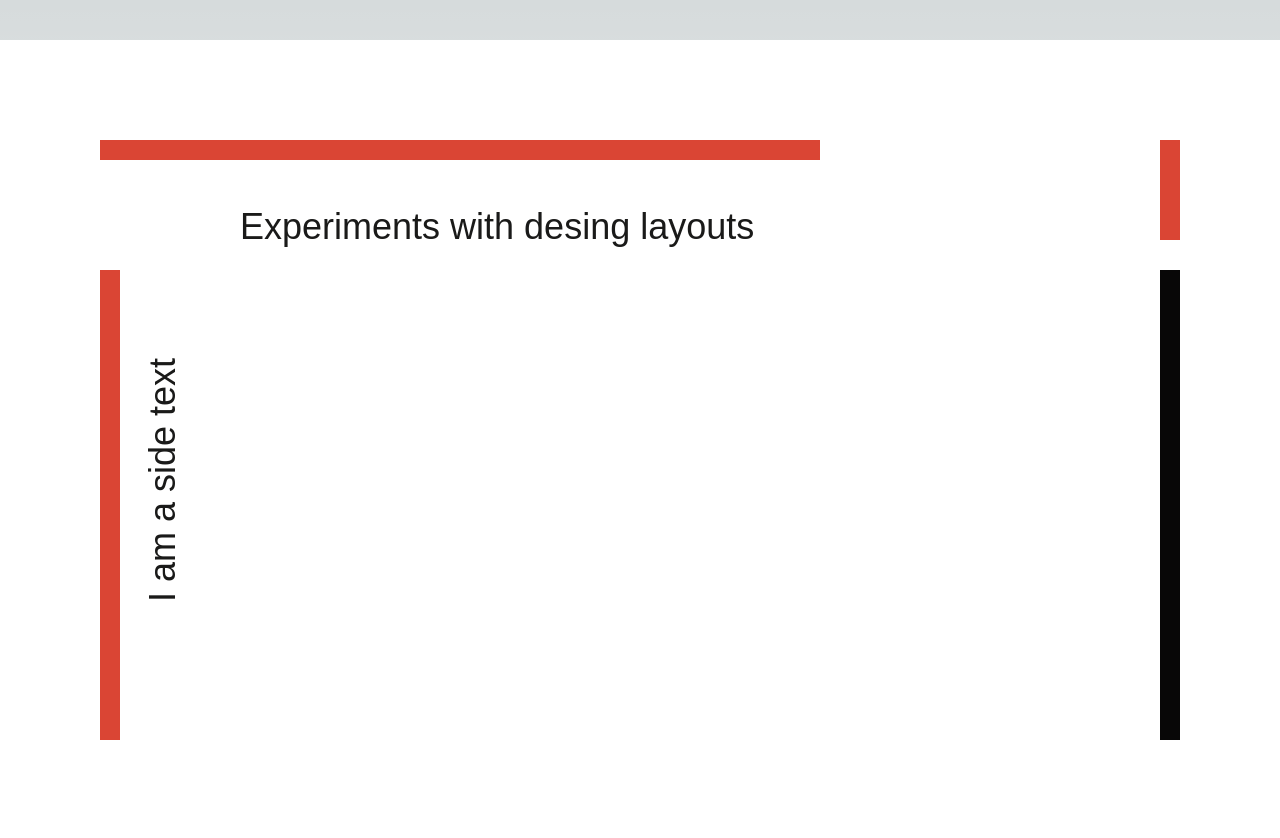
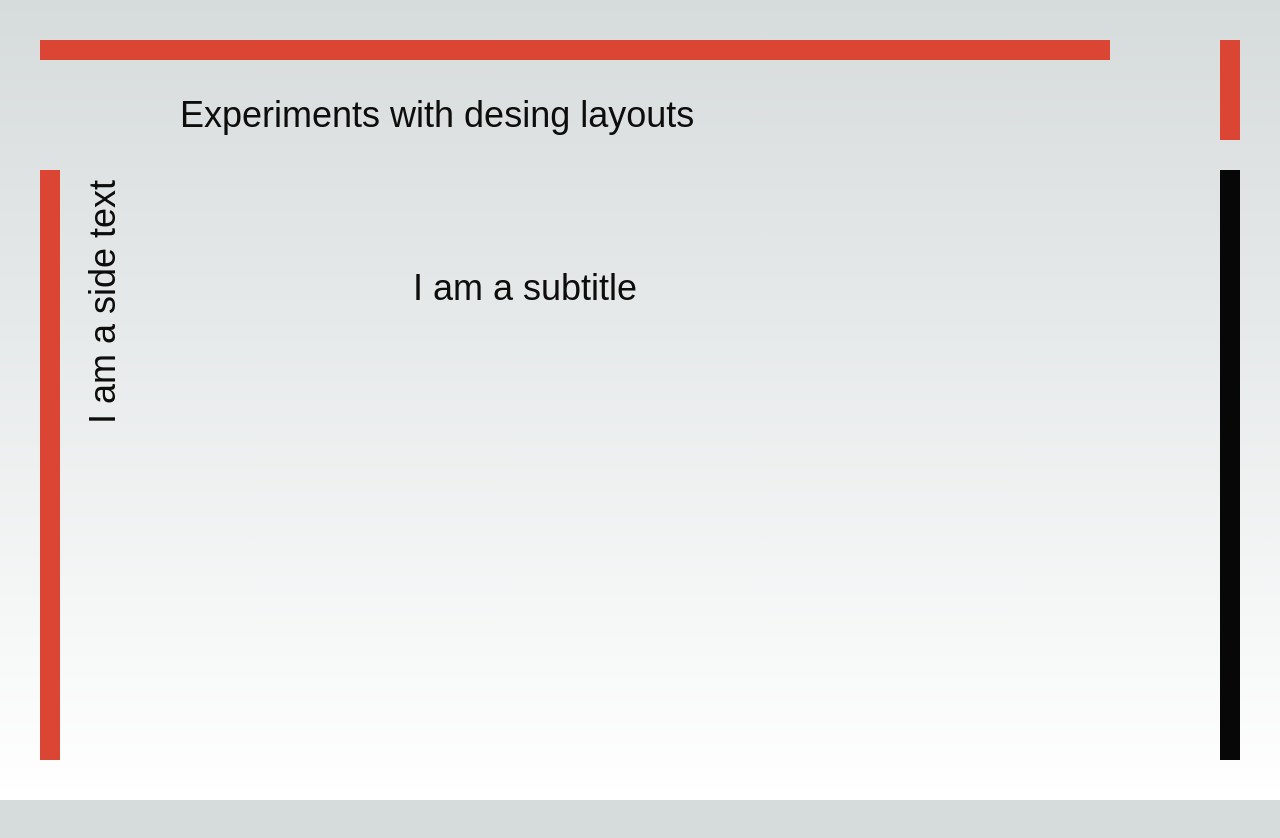
Before and after one commit to barbaraperic/doodle-motion, a Next.js app: page / in a window 1280 px wide. After the commit the page ends 800 px from the top, so only its background shows below. Built offline with nearby package versions, Linux system fonts and the light colour scheme; a web font is replaced by a local one.

Commit message:
make responsive

```diff
--- a/app/globals.scss
+++ b/app/globals.scss
@@ -7,11 +7,11 @@ $min_width: 400;
 $max_width: 800;
 // These values represent the range of fon-tsize to apply
 // These values effect the base font-size, headings and other elements will scale proportionally
-$min_font: 12;
+$min_font: 16;
 $max_font: 24;
 
 :root {
-    --foreground-hsl: hsl(40, 1%, 10%);
+    --foreground-hsl: hsl(60, 4%, 5%);
     --background-start-rgb: 214, 219, 220;
     --background-end-rgb: 255, 255, 255;
     font-size: #{$min_font}px;
@@ -46,7 +46,6 @@ h1 {
 }
 
 p {
-    color: hsl(40, 1%, 10%);
 }
 
 @layer utilities {
--- a/app/page.module.scss
+++ b/app/page.module.scss
@@ -1,3 +1,9 @@
+.bar-top {
+    box-sizing: border-box;
+    grid-area: bar-top;
+    background-color: hsl(6, 69%, 53%);
+}
+
 .bar-left {
     grid-area: bar-left;
     background-color: hsl(6, 69%, 53%);
@@ -8,49 +14,51 @@
     background-color: hsl(6, 69%, 53%);
 }
 
-.content-b {
-    grid-area: content-b;
-    writing-mode: vertical-lr;
-    transform: rotate(180deg);
-}
-.content-a {
-    grid-area: content-a;
-}
-.content-c {
-    grid-area: content-c;
-}
-
-.content-d {
-    grid-area: content-d;
-}
-
-.bar-top {
-    box-sizing: border-box;
-    grid-area: bar-top;
-    background-color: hsl(6, 69%, 53%);
-}
-
 .bar-right-b {
     grid-area: bar-right-b;
-
     background-color: hsl(0, 6%, 3%);
 }
 
+.title {
+    grid-area: title;
+    text-align: center;
+    display: flex;
+    justify-content: center;
+    align-items: center;
+}
+.subtitle {
+    grid-area: subtitle;
+    text-align: center;
+    display: flex;
+    justify-content: center;
+    align-items: center;
+}
+
+.content-a {
+    grid-area: content-a;
+    display: flex;
+    justify-content: center;
+    align-items: center;
+    text-align: center;
+}
+
+.content-b {
+    grid-area: content-b;
+    display: none;
+}
+
 .wrapper {
-    margin-top: 40px;
-    padding: 100px;
+    padding: 20px;
     height: 100vh;
     display: grid;
     grid-gap: 30px;
-    grid-template-columns: 20px 50px auto 200px 50px 20px;
-    grid-template-rows: 20px 50px auto auto;
+    grid-template-columns: 20px auto 20px;
+    grid-template-rows: 20px 150px 150px auto;
     grid-template-areas:
-        'bar-top bar-top bar-top ...... ...... bar-right-a'
-        '...... ...... content-a ...... ...... bar-right-a'
-        'bar-left content-b content-c ..... ...... bar-right-b'
-        'bar-left ...... ...... ...... content-d bar-right-b';
-    background-color: #fff;
-    color: #ccc6c6;
+        'bar-top bar-top bar-top'
+        'bar-left title bar-right-a'
+        'bar-left subtitle bar-right-b'
+        'bar-left content-a bar-right-b';
 }
 
 .box {
@@ -62,3 +70,30 @@
 .footer {
     background: lightgray;
 }
+
+@media (min-width: 700px) {
+    .wrapper {
+        padding: 40px;
+        height: 100vh;
+        display: grid;
+        grid-gap: 30px;
+        grid-template-columns: 20px 50px auto 200px 50px 20px;
+        grid-template-rows: 20px 50px auto auto;
+        grid-template-areas:
+            'bar-top bar-top bar-top bar-top ...... bar-right-a'
+            '...... ...... title title ...... bar-right-a'
+            'bar-left content-a subtitle content-b content-b bar-right-b'
+            'bar-left content-a ...... content-b content-b bar-right-b';
+    }
+
+    .title {
+        justify-content: flex-start;
+    }
+
+    .content-a {
+        display: block;
+        writing-mode: vertical-lr;
+        transform: rotate(180deg);
+        text-align: end;
+    }
+}
--- a/app/page.tsx
+++ b/app/page.tsx
@@ -6,14 +6,21 @@ export default function Home() {
         <div className={styles.wrapper}>
             <div className={`${styles.box} ${styles['bar-top']}`}></div>
             <div className={`${styles.box} ${styles['bar-left']}`}></div>
+            <div className={`${styles.box} ${styles['title']}`}>
+                <h1>Experiments with desing layouts</h1>
+            </div>
+            <div className={`${styles.box} ${styles['subtitle']}`}>
+                <p>I am a subtitle</p>
+            </div>
             <div className={`${styles.box} ${styles['content-a']}`}>
-                <p>Experiments with desing layouts</p>
+                <h1>I am a side text</h1>
             </div>
             <div className={`${styles.box} ${styles['content-b']}`}>
-                <p>I am a side text</p>
+                <p>
+                    I am a longer text Lorem ipsum dolor sit amet consectetur,
+                    adipisicing elit.
+                </p>
             </div>
-            <div className={`${styles.box} ${styles['content-c']}`}></div>
-            <div className={`${styles.box} ${styles['content-d']}`}></div>
             <div className={`${styles.box} ${styles['bar-right-a']}`}></div>
             <div className={`${styles.box} ${styles['bar-right-b']}`}></div>
         </div>
```
